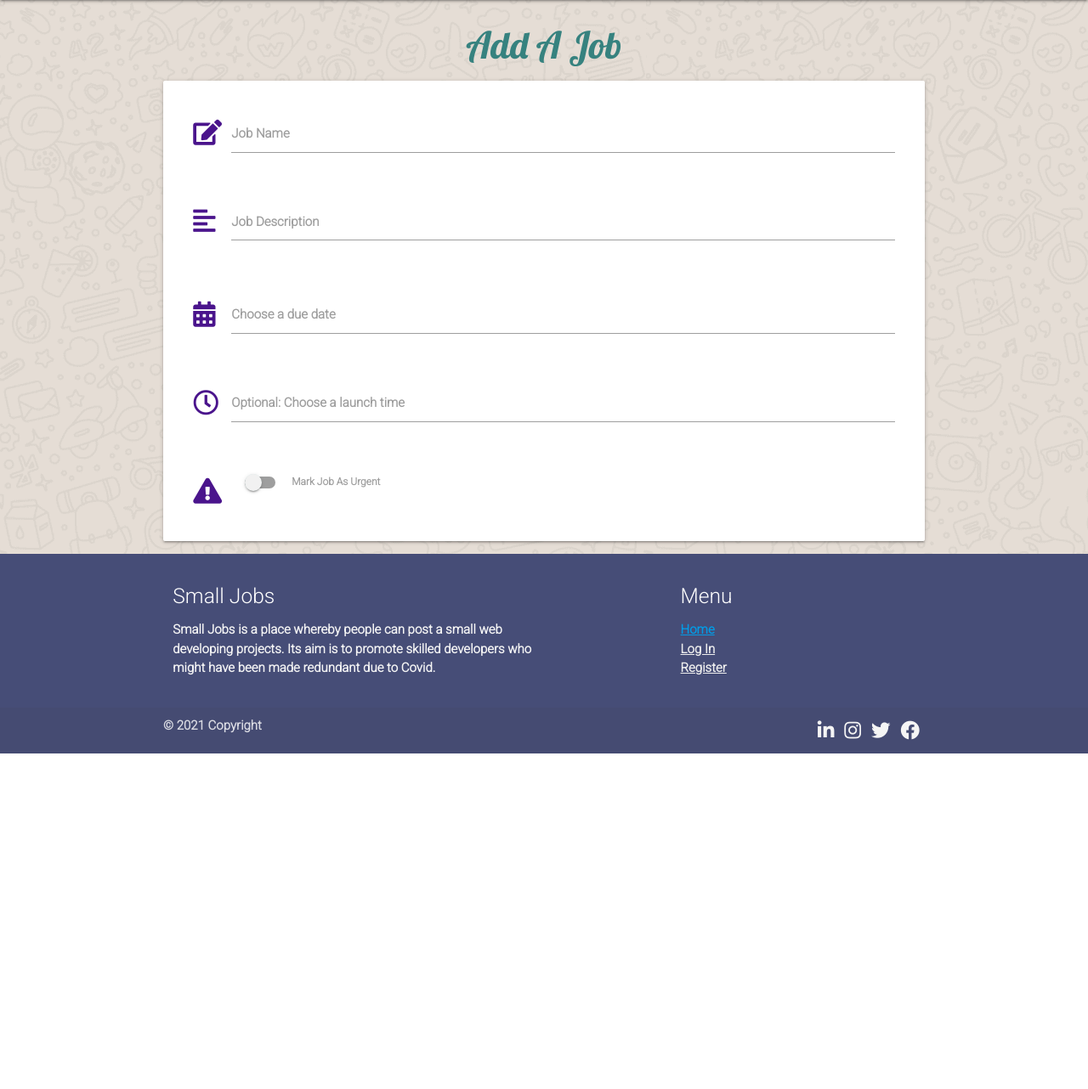
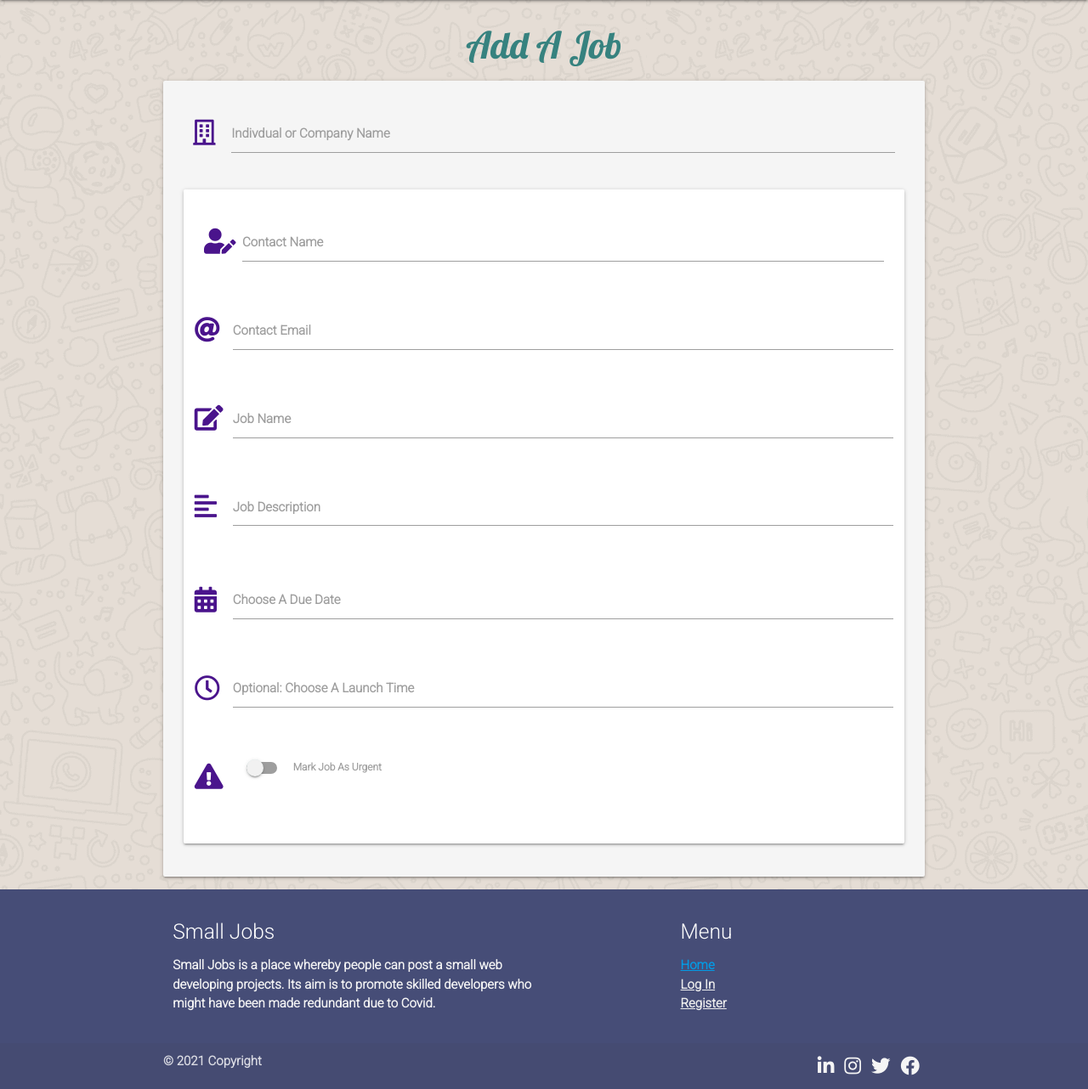
Before and after one commit to mickmccann/MS3-Small-Jobs, a Flask app: page /add_jobs in a window 1280 px wide. Shown: the part 64-1346 px from the top of the page at 85% size. Before the commit the page ends 951 px from the top, so only its background shows below. Run offline with Flask 2, Linux system fonts and the light colour scheme; some libraries are stand-ins or nearby versions.

Commit message:
Added additional input fields to add_jobs

```diff
--- a/templates/add_jobs.html
+++ b/templates/add_jobs.html
@@ -3,8 +3,39 @@
 
 <h3 class="center-align">Add A Job</h3>
 
+<div class="row card-panel grey lighten-4">
+    <form class="col s12" method="POST" action="">
+        <div class="row">
+            <div class="input-field col s12">
+                <i class="far fa-building prefix purple-text text-darken-4"></i>
+                <input id="company_name" name="company_name" minlength="5" maxlength="50"
+                    type="text" class="validate" required>
+                <label for="company_name">Indivdual or Company Name</label>
+            </div>
+        </div>
+
 <div class="row card-panel">
     <form class="col s12" method="POST" action="">
+        <div class="row">
+            <div class="input-field col s12">
+                <i class="fas fa-user-edit prefix purple-text text-darken-4"></i>
+                <input id="contact_name" name="contact_name" minlength="5" maxlength="50"
+                    type="text" class="validate" required>
+                <label for="contact_name">Contact Name</label>
+            </div>
+        </div>
+
+<div class="row">
+    <form class="col s12" method="POST" action="">
+        <div class="row">
+            <div class="input-field col s12">
+                <i class="fas fa-at prefix purple-text text-darken-4"></i>
+                <input id="contact_email" name="contact_email" minlength="5" maxlength="50"
+                    type="email" class="validate" required>
+                <label for="contact_email">Contact Email</label>
+            </div>
+        </div>
+
         <div class="row">
             <div class="input-field col s12">
                 <i class="fas fa-edit prefix purple-text text-darken-4"></i>
@@ -27,7 +58,7 @@
             <div class="input-field col s12">
                 <i class="fas fa-calendar-alt prefix purple-text text-darken-4"></i>
                 <input id="due_date" name="due_date" type="text" class="datepicker validate" required>
-                <label for="due_date">Choose a due date</label>
+                <label for="due_date">Choose A Due Date</label>
             </div>
         </div>
 
@@ -35,7 +66,7 @@
             <div class="input-field col s12">
                 <i class="far fa-clock prefix purple-text text-darken-4"></i>
                 <input id="launch_time" name="launch_time" type="text" class="timepicker">
-                <label for="launch_time">Optional: Choose a launch time</label>
+                <label for="launch_time">Optional: Choose A Launch Time</label>
             </div>
         </div>
         <div class="row">
```
